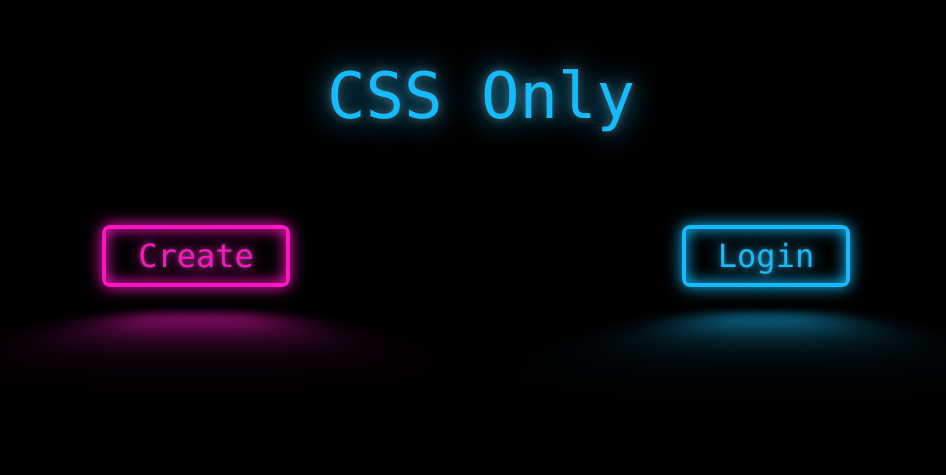
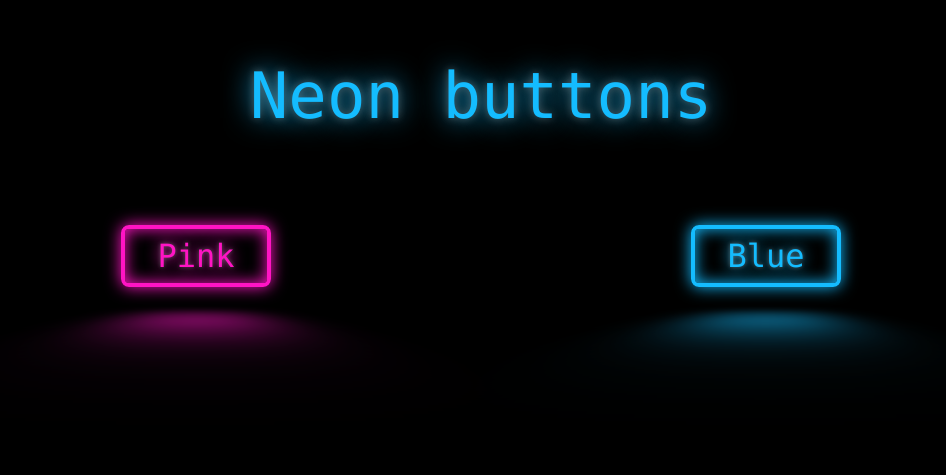
Before and after one commit to VictorTazoi/neon-buttons, a plain HTML site: page index.html in a window 1280 px wide. Shown: the whole page, without its empty margins (159-1105 px from the left). Drawn offline with nearby package versions, Linux system fonts and the light colour scheme.

Commit message:
28/02/2022 23h40m

```diff
--- a/index.html
+++ b/index.html
@@ -4,7 +4,7 @@
         <meta charset="utf-8">
         <meta name="viewport" content="width=device-width, initial-scale=1, shrink-to-fit=no">
         <link rel="stylesheet" href="https://stackpath.bootstrapcdn.com/bootstrap/4.1.3/css/bootstrap.min.css" integrity="sha384-MCw98/SFnGE8fJT3GXwEOngsV7Zt27NXFoaoApmYm81iuXoPkFOJwJ8ERdknLPMO" crossorigin="anonymous">
-        <link rel="stylesheet" href="index.css">
+        <link rel="stylesheet" href="style.css">
         <title>Neon Buttons</title>
     </head>
     <body>
@@ -14,7 +14,7 @@
             <div class="row">
                 <div class="col-sm-1"></div>
                 <div class="col-sm-10">
-                    <p class="neon-title">CSS Only</p>
+                    <p class="neon-title">Neon buttons</p>
                 </div>
                 <div class="col-sm-1"></div>
             </div>
@@ -26,12 +26,12 @@
             <div class="row">
                 <div class="col-sm-6">
                     <div class="button-grid">
-                        <a href="#" class="neon-button-pink">Create</a>
+                        <a href="#" class="neon-button-pink">Pink</a>
                     </div>
                 </div>
                 <div class="col-sm-6">
                     <div class="button-grid">
-                        <a href="#" class="neon-button-blue">Login</a>
+                        <a href="#" class="neon-button-blue">Blue</a>
                     </div>
                 </div>
             </div>
```
Also changed, not shown: style.css (renamed from index.css), 1 other file.
